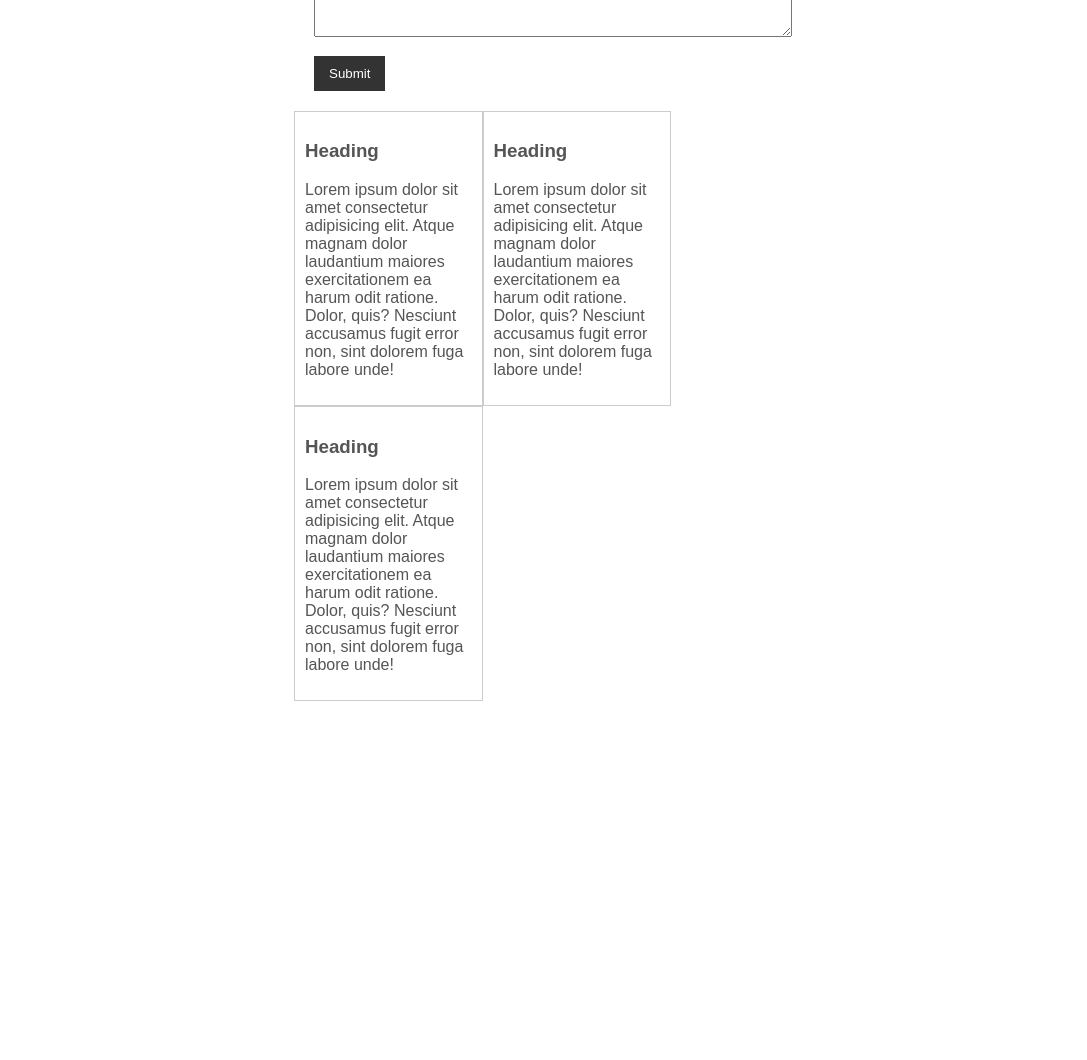
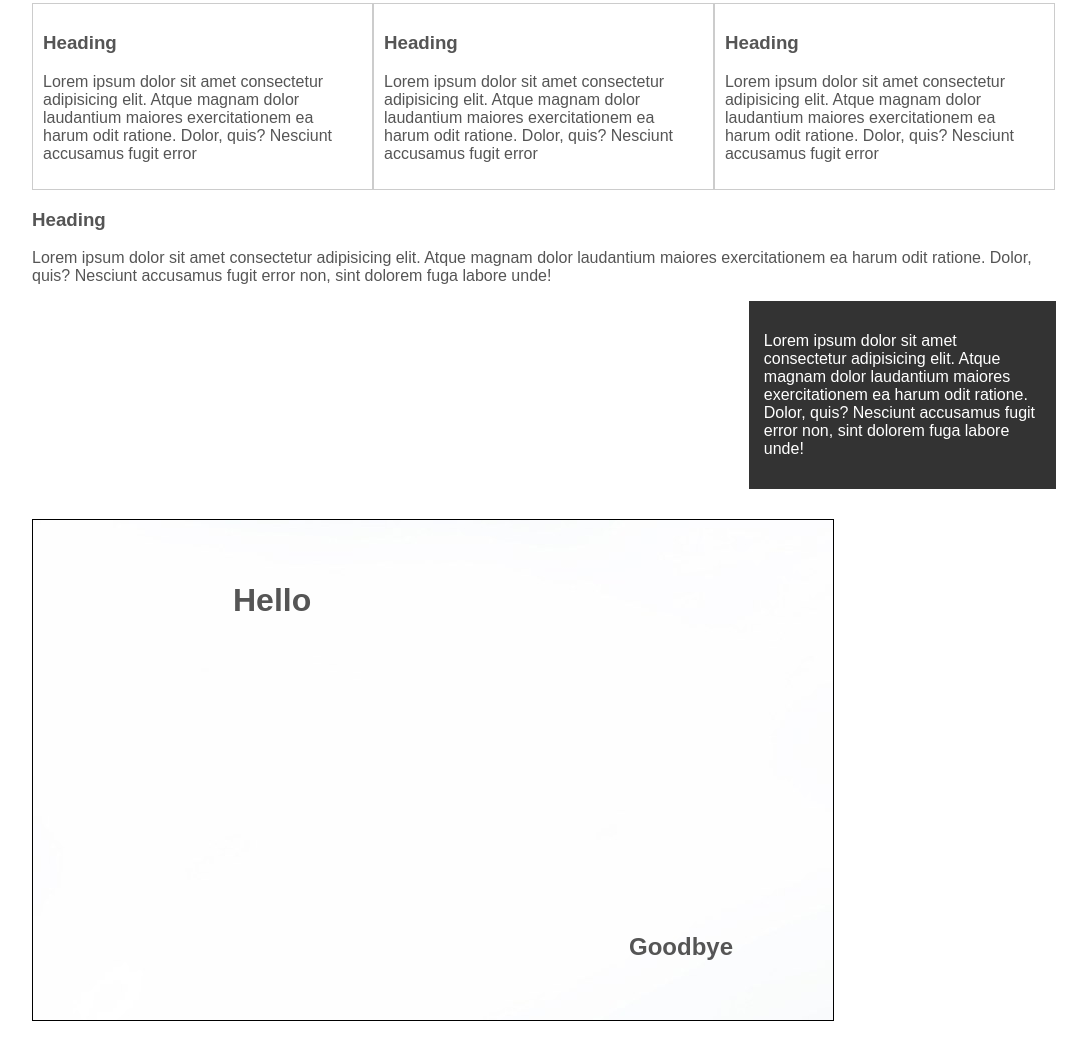
Before and after one commit to SharathMahendrasah/CSS-CrashCourse, a plain HTML site: page CSSCheatSheet/index.html in a window 1280 px wide. Shown: the part 946-2006 px from the top of the page, without its empty margins (96-1183 px from the left). Before the commit the page ends 1647 px from the top, so only its background shows below. Drawn offline with Linux system fonts and the light colour scheme.

Commit message:
Added bgimage and finished CSS Cheat Sheet

```diff
--- a/CSSCheatSheet/CSS/style.css
+++ b/CSSCheatSheet/CSS/style.css
@@ -37,7 +37,7 @@ a:visited{
 }
 
 .container{
-    width: 500px;
+    width: 80%;
     margin: auto;
 }
 
@@ -51,6 +51,10 @@ a:visited{
 .button:hover{
     background: red;
     color: #fff
+}
+
+.clr{
+    clear:both;
 }
 
 .box-1{
@@ -136,4 +140,47 @@ a:visited{
     width: 33.3%;
     border: 1px solid #ccc;
     padding: 10px;
+    box-sizing: border-box;
 }
+
+#main-block{
+    float: left;
+    width: 70%;
+}
+
+#sidebar{
+    float: right;
+    width: 30%;
+    background-color: #333;
+    color: #fff;
+    padding: 15px;
+    box-sizing: border-box;
+}
+
+.p-box{
+    width: 800px;
+    height: 500px;
+    border: 1px solid #000;
+    margin-top: 30px;
+    position: relative;
+    background-image: url("../images/bgimage.jpg");
+    background-repeat: no-repeat;
+
+}
+
+.p-box h1{
+    position:absolute;
+    top: 40px;
+    left: 200px;
+}
+
+.p-box h2{
+    position: absolute;
+    bottom: 40px;
+    right: 100px;
+}
+
+.fix-me{
+    position: fixed;
+    top: 400px;
+}
--- a/CSSCheatSheet/index.html
+++ b/CSSCheatSheet/index.html
@@ -45,18 +45,38 @@
 
         <div class="block">
             <h3>Heading</h3>
-            <p>Lorem ipsum dolor sit amet consectetur adipisicing elit. Atque magnam dolor laudantium maiores exercitationem ea harum odit ratione. Dolor, quis? Nesciunt accusamus fugit error non, sint dolorem fuga labore unde!</p>
+            <p>Lorem ipsum dolor sit amet consectetur adipisicing elit. Atque magnam dolor laudantium maiores exercitationem ea harum odit ratione. Dolor, quis? Nesciunt accusamus fugit error</p>
         </div>
         <div class="block">
             <h3>Heading</h3>
-            <p>Lorem ipsum dolor sit amet consectetur adipisicing elit. Atque magnam dolor laudantium maiores exercitationem ea harum odit ratione. Dolor, quis? Nesciunt accusamus fugit error non, sint dolorem fuga labore unde!</p>
+            <p>Lorem ipsum dolor sit amet consectetur adipisicing elit. Atque magnam dolor laudantium maiores exercitationem ea harum odit ratione. Dolor, quis? Nesciunt accusamus fugit error </p>
         </div>
         <div class="block">
+            <h3>Heading</h3>
+            <p>Lorem ipsum dolor sit amet consectetur adipisicing elit. Atque magnam dolor laudantium maiores exercitationem ea harum odit ratione. Dolor, quis? Nesciunt accusamus fugit error</p>
+        </div>
+
+        <div class="clr"></div>
+
+        <div id="main block">
             <h3>Heading</h3>
             <p>Lorem ipsum dolor sit amet consectetur adipisicing elit. Atque magnam dolor laudantium maiores exercitationem ea harum odit ratione. Dolor, quis? Nesciunt accusamus fugit error non, sint dolorem fuga labore unde!</p>
         </div>
 
+        <div id="sidebar">
+            <p>Lorem ipsum dolor sit amet consectetur adipisicing elit. Atque magnam dolor laudantium maiores exercitationem ea harum odit ratione. Dolor, quis? Nesciunt accusamus fugit error non, sint dolorem fuga labore unde!</p>
+        </div>
+
+        <div class="clr"></div>
+
+        <div class="p-box">
+            <h1>Hello</h1>
+            <h2>Goodbye</h2>
+        </div>
     </div><!-- ./container-->
+
+    <a class="fix-me button" href="">Hello</a>
+
     <div style="margin-top:500px;"></div>
 </body>
 </html>
```
Also changed, not shown: CSSCheatSheet/images/bgimage.jpeg (added), CSSCheatSheet/images/bgimage.jpg (added), 3 other files.
